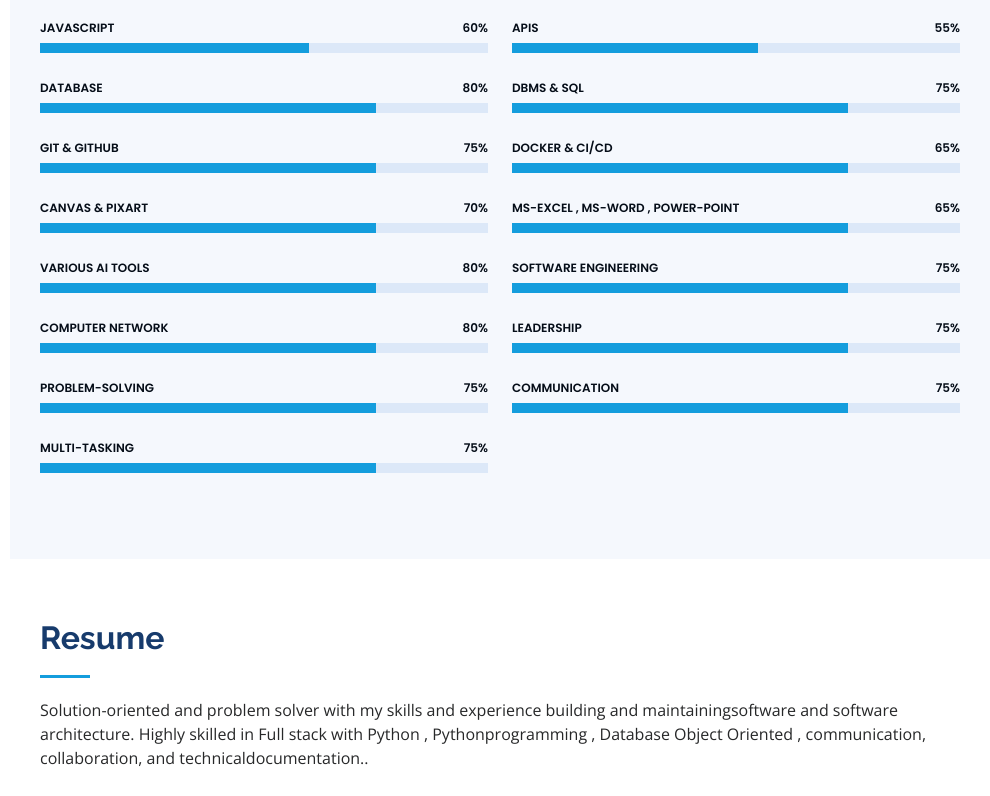
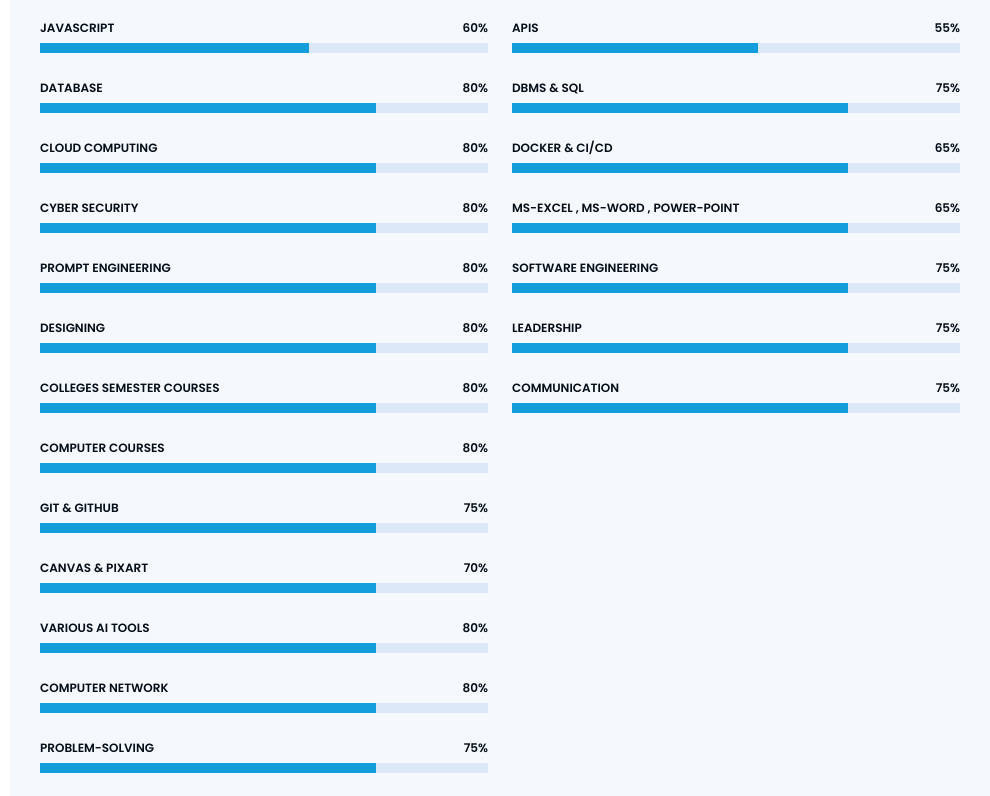
Before and after one commit to Ramgopal-Prajapati/Ramgopal, a plain HTML site: page index.html in a window 1280 px wide. Shown: the part 2180-2976 px from the top of the page, without its empty margins (290-1280 px from the left). Drawn offline with nearby package versions, Linux system fonts and the light colour scheme.

Commit message:
Update index.html

```diff
--- a/index.html
+++ b/index.html
@@ -235,6 +235,58 @@ My name is Ramgopal Prajapati, and I hail from Indore, Madhya Pradesh. I success
             </div>
             <div class="progress">
               <span class="skill">Database <i class="val">80%</i></span>
+              <div class="progress-bar-wrap">
+                <div class="progress-bar" role="progressbar" aria-valuenow="75" aria-valuemin="0" aria-valuemax="100">
+                </div>
+              </div>
+            </div>
+
+
+               <div class="progress">
+              <span class="skill">Cloud computing <i class="val">80%</i></span>
+              <div class="progress-bar-wrap">
+                <div class="progress-bar" role="progressbar" aria-valuenow="75" aria-valuemin="0" aria-valuemax="100">
+                </div>
+              </div>
+            </div>
+
+
+               <div class="progress">
+              <span class="skill">Cyber security<i class="val">80%</i></span>
+              <div class="progress-bar-wrap">
+                <div class="progress-bar" role="progressbar" aria-valuenow="75" aria-valuemin="0" aria-valuemax="100">
+                </div>
+              </div>
+            </div>
+
+
+               <div class="progress">
+              <span class="skill">Prompt Engineering <i class="val">80%</i></span>
+              <div class="progress-bar-wrap">
+                <div class="progress-bar" role="progressbar" aria-valuenow="75" aria-valuemin="0" aria-valuemax="100">
+                </div>
+              </div>
+            </div>
+
+
+               <div class="progress">
+              <span class="skill">Designing <i class="val">80%</i></span>
+              <div class="progress-bar-wrap">
+                <div class="progress-bar" role="progressbar" aria-valuenow="75" aria-valuemin="0" aria-valuemax="100">
+                </div>
+              </div>
+            </div>
+
+
+               <div class="progress">
+              <span class="skill">Colleges semester courses <i class="val">80%</i></span>
+              <div class="progress-bar-wrap">
+                <div class="progress-bar" role="progressbar" aria-valuenow="75" aria-valuemin="0" aria-valuemax="100">
+                </div>
+              </div>
+            </div>
+               <div class="progress">
+              <span class="skill">Computer courses <i class="val">80%</i></span>
               <div class="progress-bar-wrap">
                 <div class="progress-bar" role="progressbar" aria-valuenow="75" aria-valuemin="0" aria-valuemax="100">
                 </div>
```
